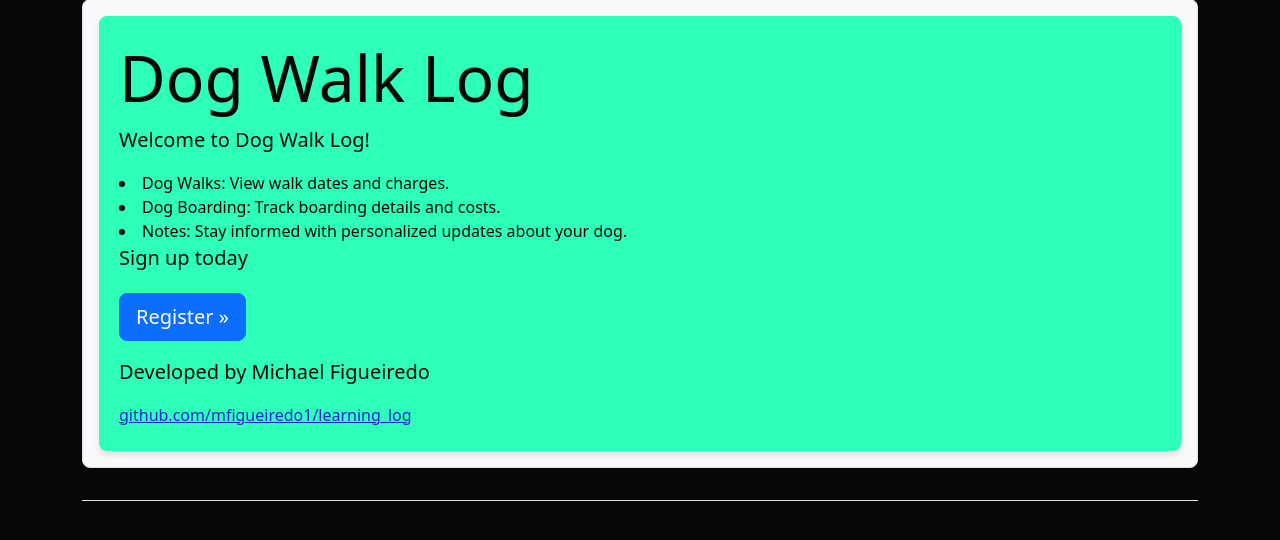
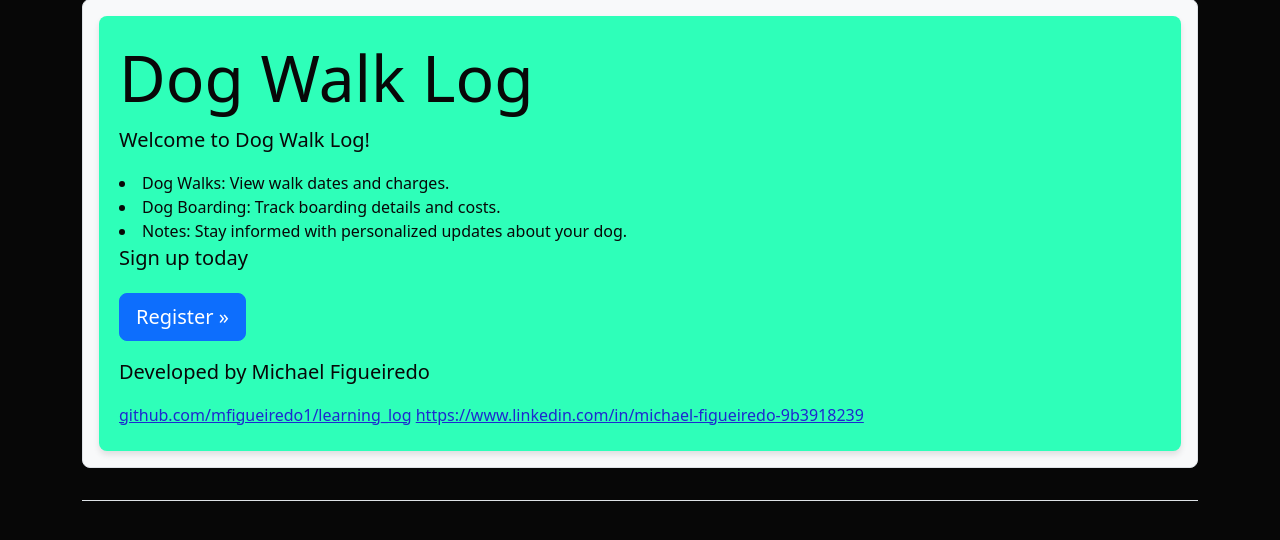
Before and after one commit to mfigueiredo1/learning_log, a Django app: template learning_logs/templates/learning_logs/index.html in a window 1280 px wide. Shown: the part 83-623 px from the top of the page. Run offline with Django 4.2, Linux system fonts and the light colour scheme; the template is opened without the code that fills it, so the values that code supplies are empty; some libraries are stand-ins or nearby versions.

Commit message:
added linkdin profile link to homepage

```diff
--- a/learning_logs/templates/learning_logs/index.html
+++ b/learning_logs/templates/learning_logs/index.html
@@ -17,6 +17,7 @@
           href="{% url 'accounts:register' %}">Register &raquo;</a>
         <p class="lead mt-3">Developed by Michael Figueiredo</p>
         <a href="https://github.com/mfigueiredo1/learning_log" target="_blank">github.com/mfigueiredo1/learning_log</a>
+        <a href="https://www.linkedin.com/in/michael-figueiredo-9b3918239" target="_blank">https://www.linkedin.com/in/michael-figueiredo-9b3918239</a>
     </div>
   </div>
 
```
